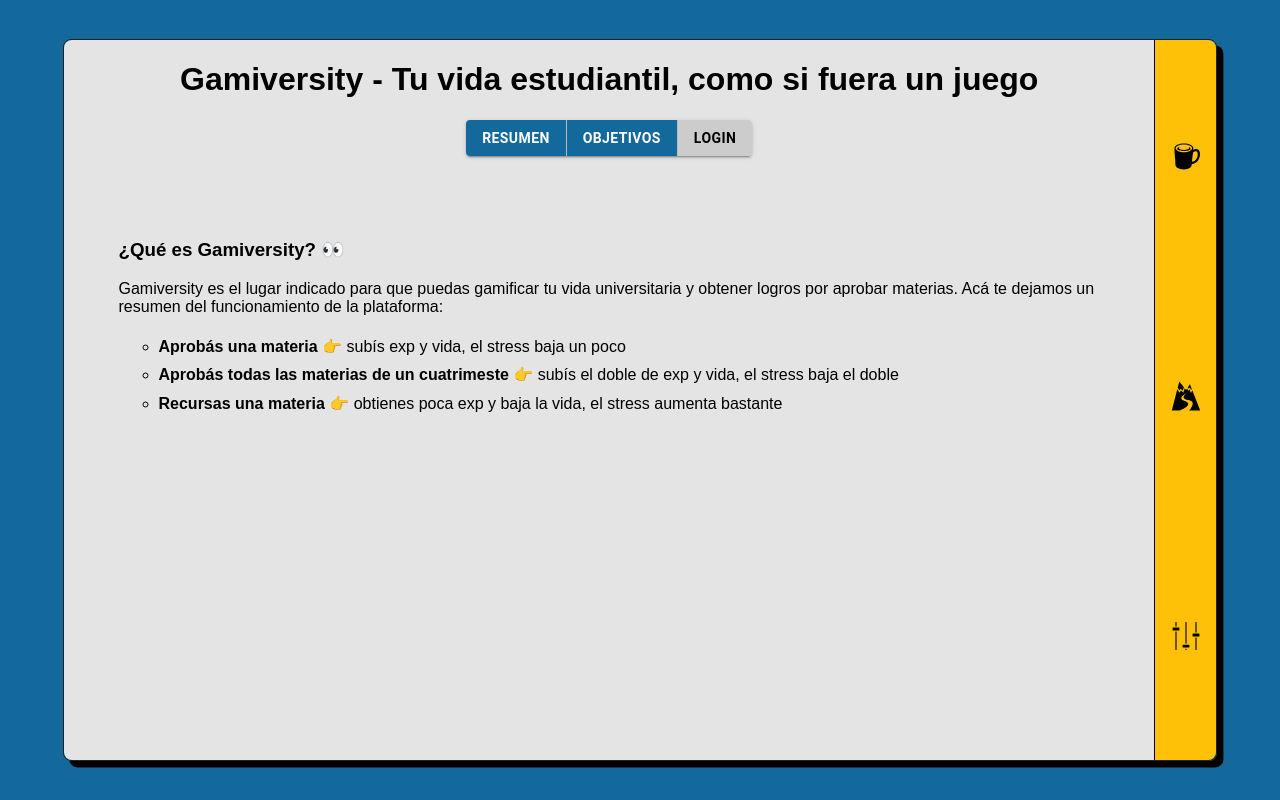
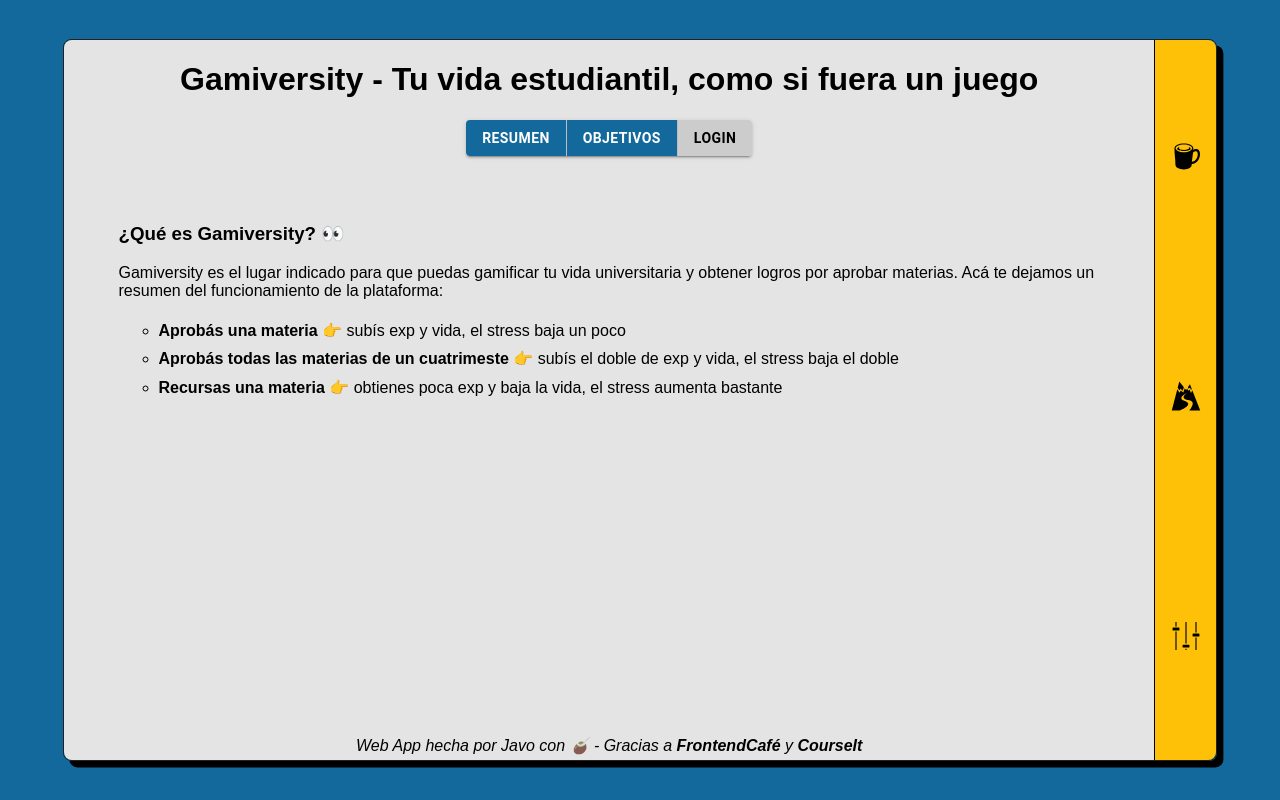
Before and after one commit to JaviCeRodriguez/gamiversity, a React (Create React App) app: page / in a window 1280 px wide. Built offline with nearby package versions, Linux system fonts and the light colour scheme; no server answers; the database is empty; a web font is replaced by a local one.

Commit message:
Detalles en Home y agrego notas para Roadmap

```diff
--- a/src/pages/Home/Home.jsx
+++ b/src/pages/Home/Home.jsx
@@ -27,7 +27,6 @@ const Home = () => {
             {
                 resumen ?
                     <HandleSection>
-                        <p>
                         <h3>¿Qué es Gamiversity? 👀</h3>
                         Gamiversity es el lugar indicado para que puedas gamificar tu vida universitaria y obtener logros
                         por aprobar materias. Acá te dejamos un resumen del funcionamiento de la plataforma:
@@ -36,14 +35,12 @@ const Home = () => {
                             <li><b>Aprobás todas las materias de un cuatrimeste</b> 👉 subís el doble de exp y vida, el stress baja el doble</li>
                             <li><b>Recursas una materia</b> 👉 obtienes poca exp y baja la vida, el stress aumenta bastante</li>
                         </ul>
-                        </p>
                     </HandleSection> :
                     <HandleSection hidden>Si ves esto, no deberías</HandleSection>
             }
             {
                 objetivos ?
                     <HandleSection>
-                        <p>
                         <h3>¿Cuáles son los objetivos de Gamiversity? 🤔</h3>
                         <ul>
                             <li><b>El objetivo principal es que sea más llevadera las cursadas</b>: Que te puedas plantear un ambiente más agradable para
@@ -55,10 +52,12 @@ const Home = () => {
                                 Entonces, podrás ver la cantidad de materias aprobadas, sin tener que ver tus notas antes.
                             </li>
                         </ul>
-                        </p>
                     </HandleSection> :
                     <HandleSection hidden>Si ves esto, no deberías</HandleSection>
             }
+            <em>Web App hecha por Javo con 🧉 -
+                Gracias a <a href='https://frontend.cafe/' target='_blank' rel="noreferrer">FrontendCafé</a> y&nbsp;
+                 <a href='https://courseit.io/' target='_blank' rel="noreferrer">CourseIt</a></em>
         </Main>
     );
 };
--- a/src/pages/Home/Home.styled.js
+++ b/src/pages/Home/Home.styled.js
@@ -2,6 +2,7 @@ import styled from "styled-components";
 import Button from '@material-ui/core/Button';
 
 export const Main = styled.main`
+    position: relative;
     background-color: #e4e4e4;
     border-radius: 0.5rem 0 0 0.5rem;
     font-family: 'Blinker', sans-serif;
@@ -12,6 +13,18 @@ export const Main = styled.main`
     align-items: center;
     h1 {
         font-family: 'Mukta Vaani', sans-serif;
+    }
+    em {
+        position: absolute;
+        bottom: 0.3rem;
+        a {
+            text-decoration: none;
+            font-weight: 600;
+            color: black;
+            &:hover {
+                color: #13699c;
+            }
+        }
     }
 `
 
@@ -26,6 +39,7 @@ background-color: ${props => props.disabled ? "#ccc !important" : "#13699c"};
 
 export const HandleSection = styled.section`
     display: ${props => props.hidden ? 'hidden' : 'flex'};
+    flex-direction: column;
     width: 90%;
     padding: 3rem 2.2rem;
     li {
--- a/src/pages/Roadmap/Roadmap.jsx
+++ b/src/pages/Roadmap/Roadmap.jsx
@@ -40,7 +40,9 @@ const Roadmap = (props) => {
                                     {sub.quarter}
                                 </TableCell>
                                 <TableCell align="center">{sub.subject}</TableCell>
-                                <TableCell align="center">3, 4, 10</TableCell>
+                                <TableCell align="center">
+                                    {sub.finalScore.join(', ')}
+                                </TableCell>
                                 <TableCell align="center">
                                     <FormControlLabel
                                         control={<Checkbox icon={<Icon><FaCheckCircle /></Icon>}
```
Lines whose indentation alone changed are shown as unchanged.
